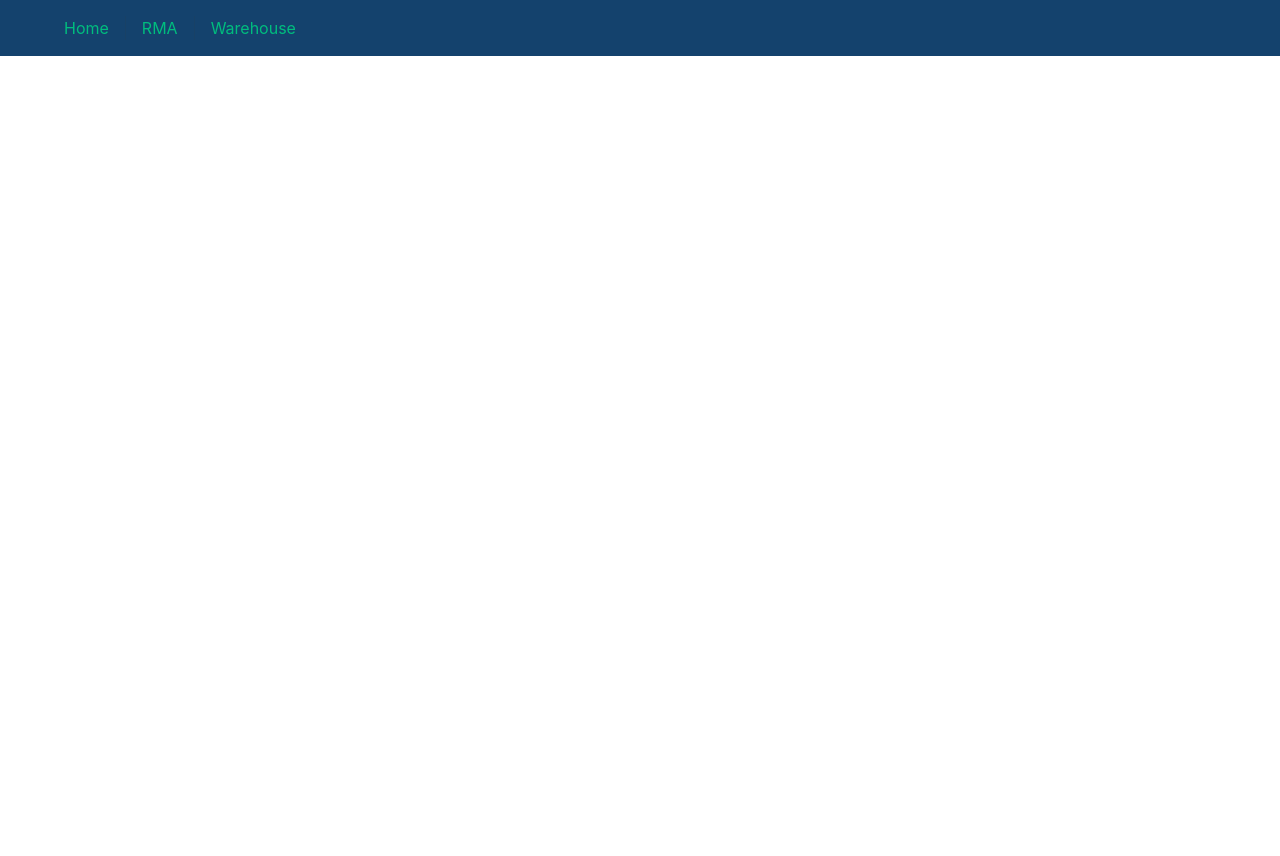
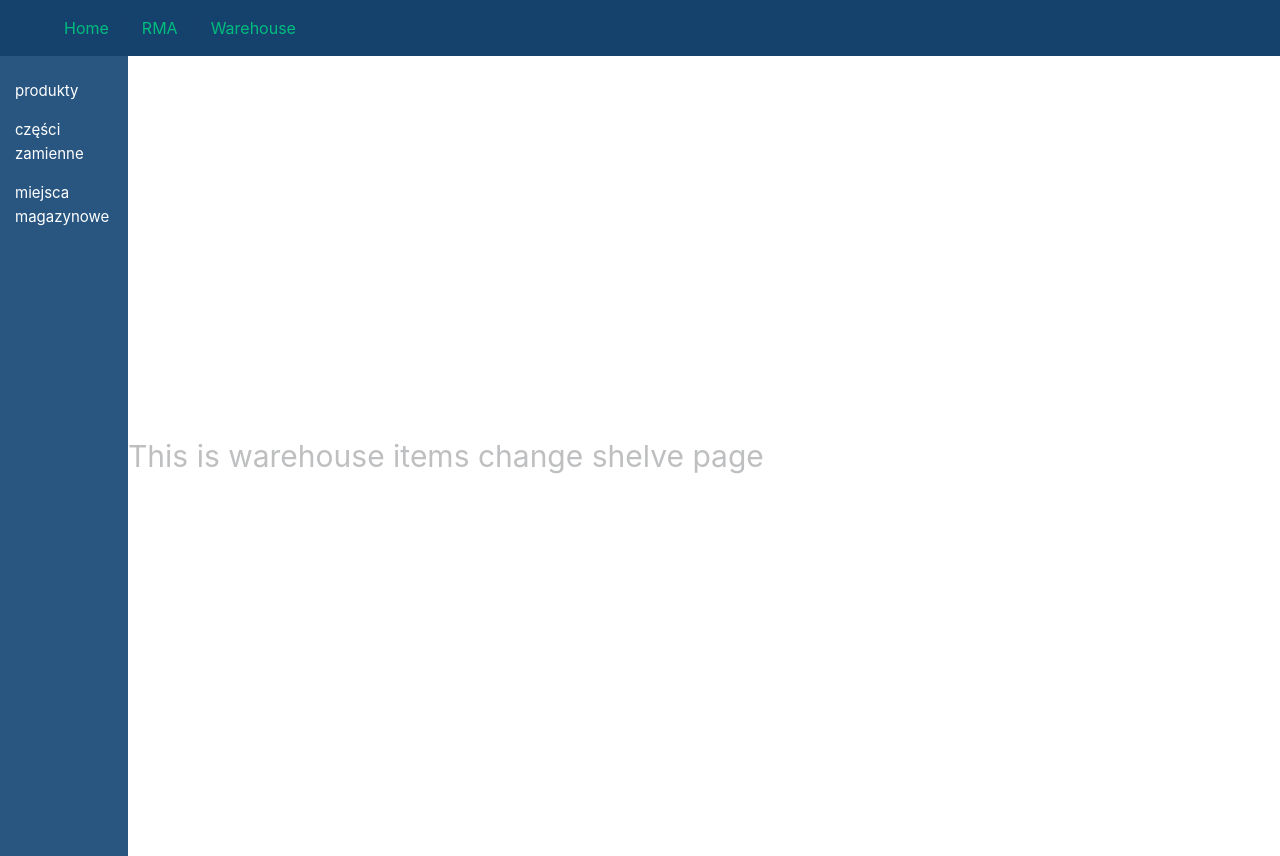
Before and after one commit to TheWolek/rma-front, a Vue app: page /warehouse/items/changeshelve in a window 1280 px wide. Before the commit this address had no page. Before the commit the page ends 800 px from the top, so only its background shows below. Built offline with nearby package versions, Linux system fonts and the light colour scheme.

Commit message:
warehouse routes

```diff
--- a/src/components/warehouseNav.vue
+++ b/src/components/warehouseNav.vue
@@ -7,13 +7,13 @@ import moduleNavLinkVue from './moduleNavLink.vue';
         <ul>
             <moduleNavLinkVue text="produkty"
             v-bind:children="[
-            {path: '/warehouse/items/find', text: 'zarejestrowane produkty'},
+            {path: '/warehouse/items', text: 'zarejestrowane produkty'},
             {path: '/warehouse/items/changeshelve', text: 'zmiana lokalizacji'}
             ]"/>
             <moduleNavLinkVue text="części zamienne"
             v-bind:children="[
             {path: '/warehouse/spareparts/orders', text: 'dostawy części'},
-            {path: '/warehouse/spareparts/categories', text: 'zarejestrowane części'},
+            {path: '/warehouse/spareparts', text: 'zarejestrowane części'},
             {path: '/warehouse/spareparts/stock', text: 'stan magazynowy'}
             ]"/>
             <moduleNavLinkVue text="miejsca magazynowe"
--- a/src/router/index.js
+++ b/src/router/index.js
@@ -1,10 +1,13 @@
 import { createRouter, createWebHistory } from 'vue-router'
 import HomeView from '../views/HomeView.vue'
 import rma from '../views/rma.vue'
-import warehouse from '../views/warehouse.vue'
-import warehouseItems from '../views/warehouseItems.vue'
-import warehouseShelves from '../views/warehouseShelves.vue'
-import warehouseSpareparts from '../views/warehouseSpareparts.vue'
+import warehouse from '../views/Warehouse/warehouse.vue'
+import warehouseItems from '../views/Warehouse/Items/Items.vue'
+import warehouseShelves from '../views/Warehouse/Shelves/shelves.vue'
+import warehouseSpareparts from '../views/Warehouse/Spareparts/spareparts.vue'
+import warehouseItemsChangeShelve from '../views/Warehouse/Items/ChangeShelve.vue'
+import warehouseSparepartsOrders from '../views/Warehouse/Spareparts/orders.vue'
+import warehouseSparepartsStock from '../views/Warehouse/Spareparts/stock.vue'
 
 const router = createRouter({
   history: createWebHistory(import.meta.env.BASE_URL),
@@ -39,6 +42,13 @@ const router = createRouter({
         },
       },
       {
+        path: 'items/changeshelve',
+        components: {
+          default: warehouse,
+          innerView: warehouseItemsChangeShelve
+        },
+      },
+      {
         path: 'shelves',
         components: {
           default: warehouse,
@@ -51,6 +61,20 @@ const router = createRouter({
           default: warehouse,
           innerView: warehouseSpareparts
         },
+      },
+      {
+        path: 'spareparts/orders',
+        components: {
+          default: warehouse,
+          innerView: warehouseSparepartsOrders
+        },
+      },
+      {
+        path: 'spareparts/stock',
+        components: {
+          default: warehouse,
+          innerView: warehouseSparepartsStock
+        },
       }
       ]
     },
--- /dev/null
+++ b/src/views/Warehouse/Items/ChangeShelve.vue
@@ -0,0 +1,13 @@
+<template>
+  <div id="warehouseItemsChangeShelve">
+    <h1>This is warehouse items change shelve page</h1>
+  </div>
+</template>
+
+<style>
+#warehouseItemsChangeShelve {
+    min-height: 100vh;
+    display: flex;
+    align-items: center;
+}
+</style>
--- /dev/null
+++ b/src/views/Warehouse/Spareparts/orders.vue
@@ -0,0 +1,13 @@
+<template>
+  <div id="warehouseSparepartsOrders">
+    <h1>This is warehouse spare parts orders page</h1>
+  </div>
+</template>
+
+<style>
+#warehouseSparepartsOrders {
+    min-height: 100vh;
+    display: flex;
+    align-items: center;
+}
+</style>
--- /dev/null
+++ b/src/views/Warehouse/Spareparts/stock.vue
@@ -0,0 +1,13 @@
+<template>
+  <div id="warehouseSparepartsStock">
+    <h1>This is warehouse spare parts stock page</h1>
+  </div>
+</template>
+
+<style>
+#warehouseSparepartsStock {
+    min-height: 100vh;
+    display: flex;
+    align-items: center;
+}
+</style>
--- a/src/views/warehouse.vue
+++ b/src/views/Warehouse/warehouse.vue
@@ -1,5 +1,5 @@
 <script setup>
-import warehouseNav from '../components/warehouseNav.vue';
+import warehouseNav from '../../components/warehouseNav.vue';
 import { RouterView } from 'vue-router'
 </script>
 <template>
```
Also changed, not shown: src/views/Warehouse/Items/Items.vue (renamed from src/views/warehouseItems.vue), src/views/Warehouse/Shelves/shelves.vue (renamed from src/views/warehouseShelves.vue), src/views/Warehouse/Spareparts/spareparts.vue (renamed from src/views/warehouseSpareparts.vue).
